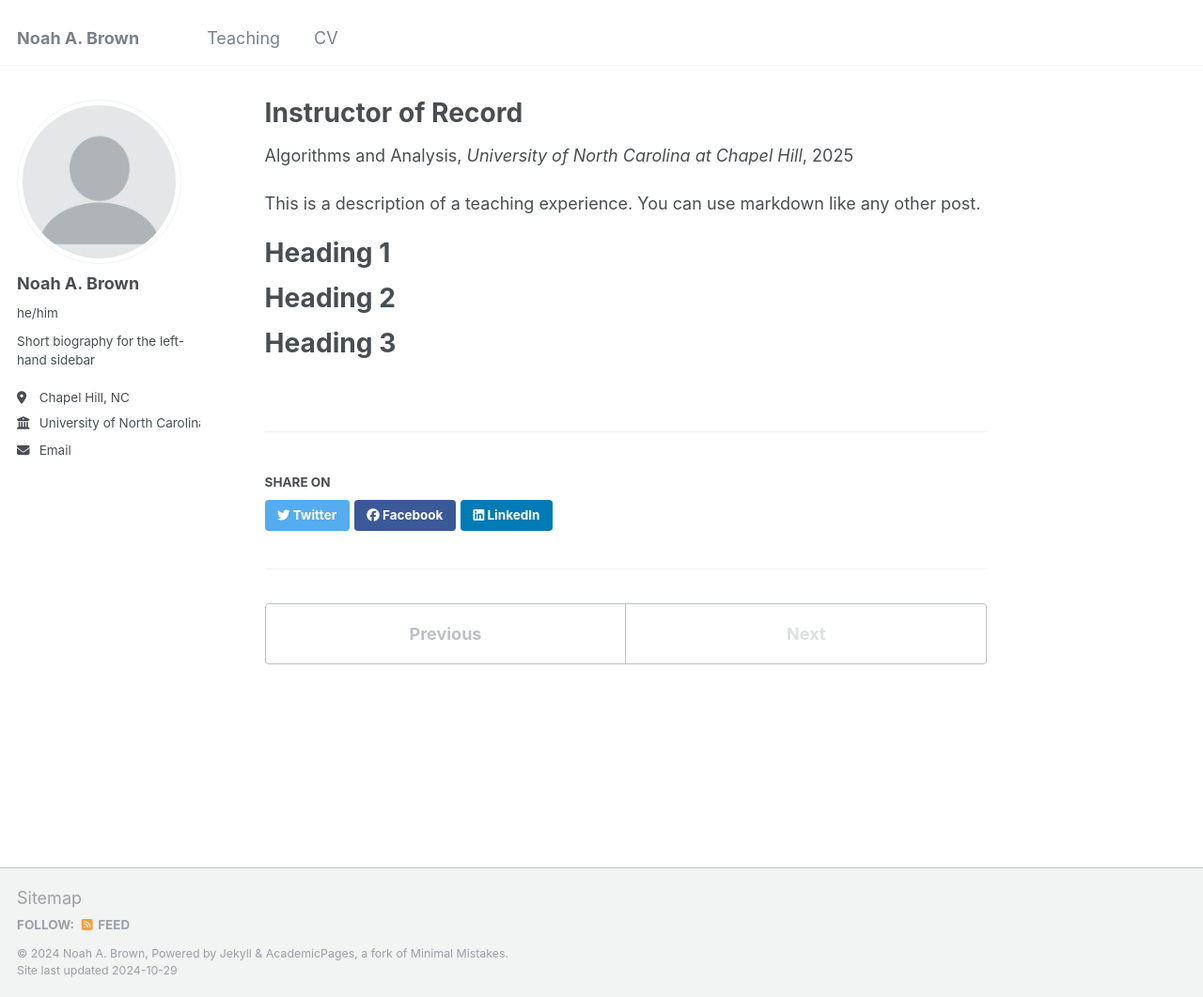
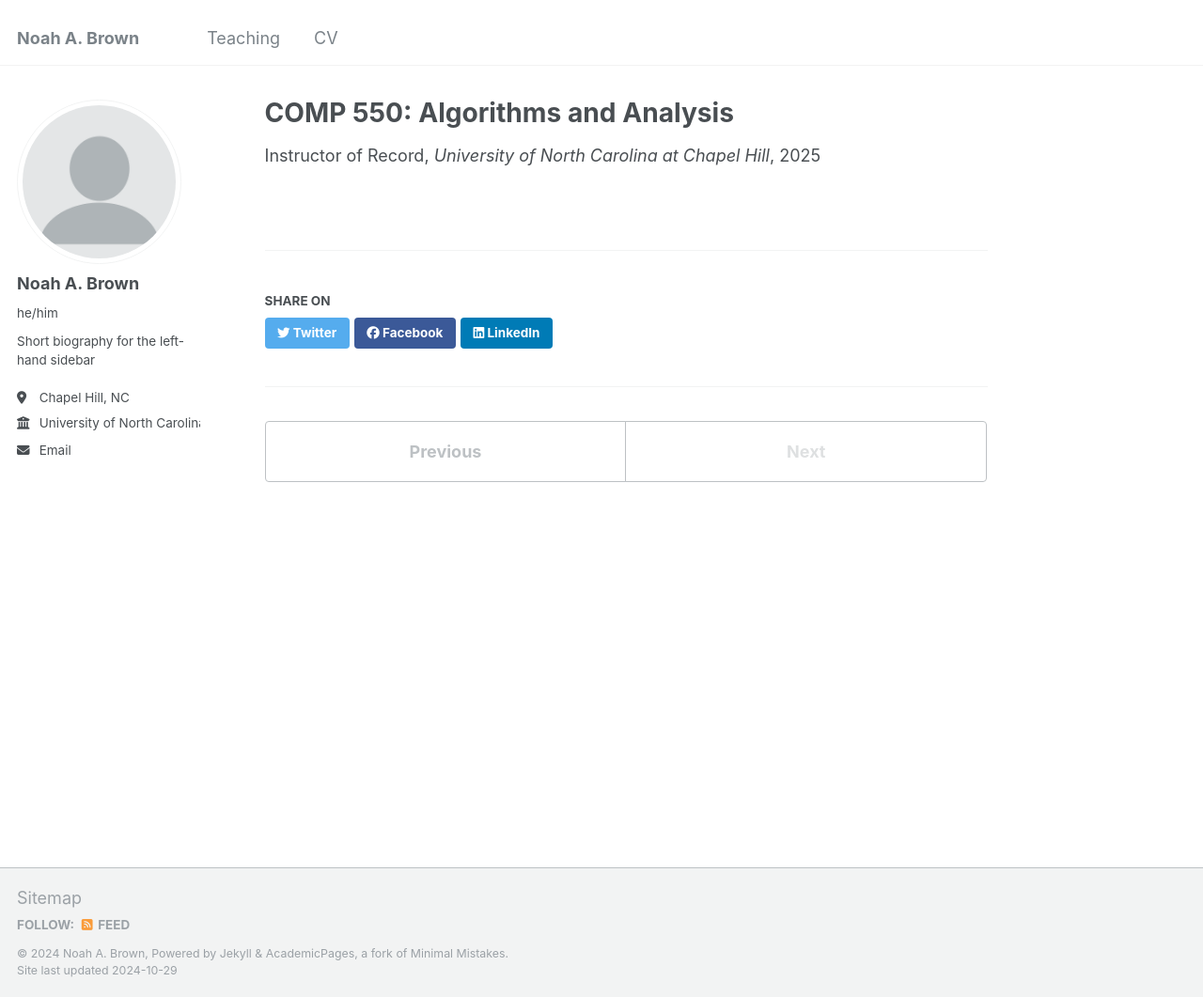
Before and after one commit to nabrown8/nabrown8.github.io, a Jekyll site: the page built from _teaching/550ins.md, in a window 1280 px wide and 1061 px high. Shown: the whole window at 94% size. Built offline with Jekyll 4.4.1, drawn with Linux system fonts in a browser that asks for light colours.

Commit message:
Tweaks teaching pages

```diff
--- a/_config.yml
+++ b/_config.yml
@@ -26,7 +26,7 @@ author:
   pronouns         : "he/him"
   bio              : "Short biography for the left-hand sidebar"
   location         : "Chapel Hill, NC"
-  employer         : "University of North Carolina at Chapel Hill"
+  employer         : "University of North Carolina\nat Chapel Hill"
   uri              : # URL
   email            : "noahbrow@cs.unc.edu"
 
--- a/_teaching/550ins.md
+++ b/_teaching/550ins.md
@@ -1,20 +1,9 @@
 ---
-title: "Instructor of Record"
+title: "COMP 550: Algorithms and Analysis"
 collection: teaching
-type: "Algorithms and Analysis"
-permalink: /teaching/550ins
+type: "Instructor of Record"
+permalink: /teaching/comp550s25
 venue: "University of North Carolina at Chapel Hill"
 date: 01-01-2025
 location: "Chapel Hill, NC"
 ---
-
-This is a description of a teaching experience. You can use markdown like any other post.
-
-Heading 1
-======
-
-Heading 2
-======
-
-Heading 3
-======
```
Also changed, not shown: _teaching/130ta.md (+6 -4 lines), _teaching/230ta.md (+6 -4 lines).
